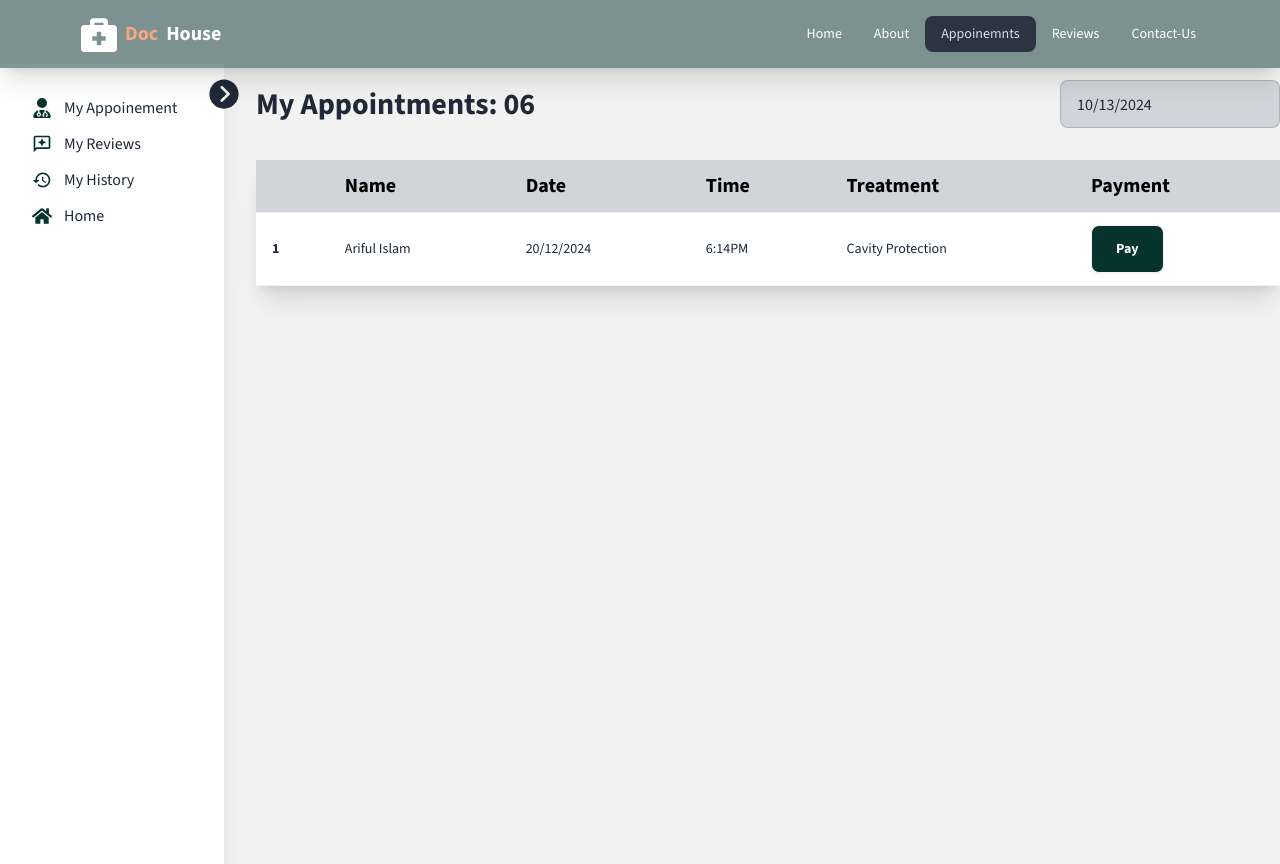
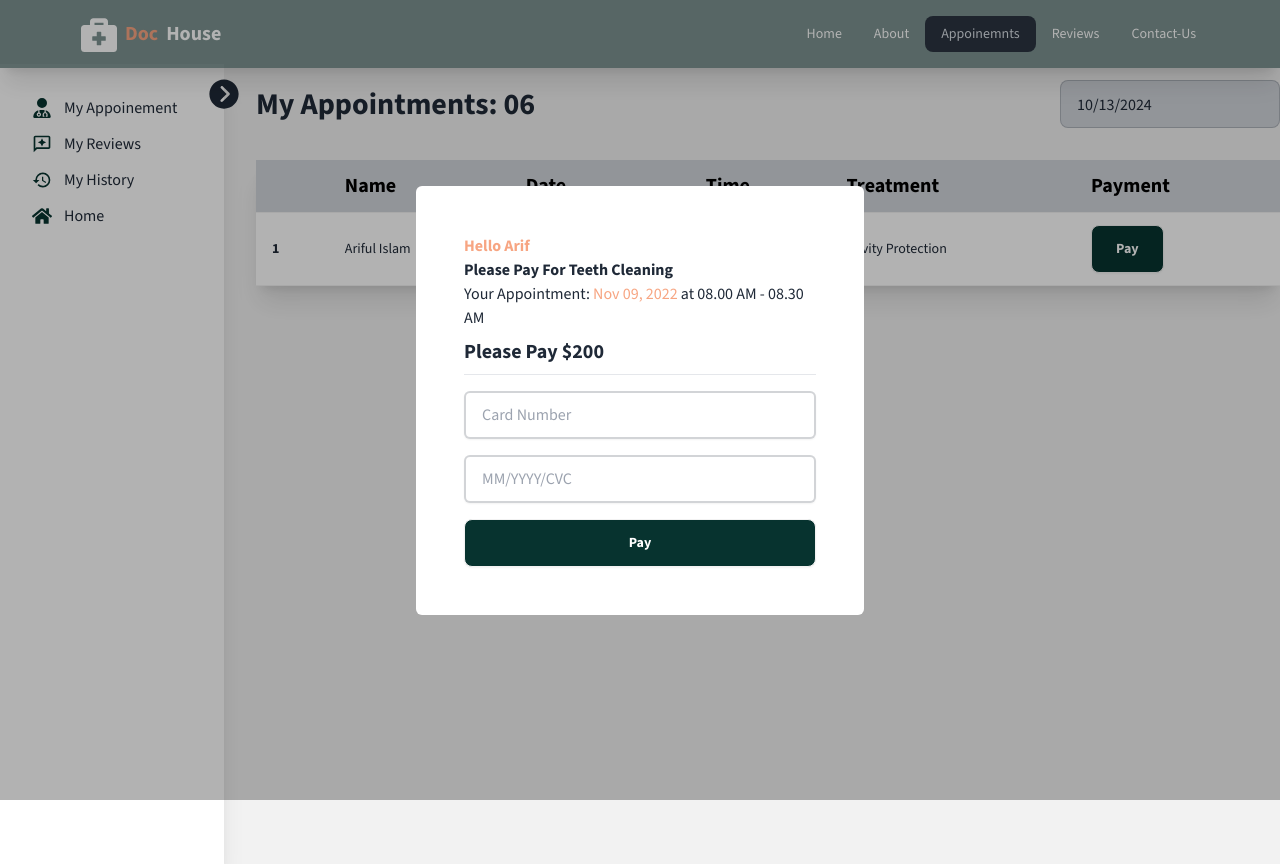
Before and after one commit to Arif-Islam21/doc-houce-practise, a React (Vite) app in the folder client/: page /DashBoard/Appoinemnts in a window 1280 px wide. Both pictures are taken after a click on the button "Pay". Built offline with nearby package versions, Linux system fonts and the light colour scheme; no server answers.

Commit message:
payment modal done

```diff
--- /dev/null
+++ b/client/src/Components/PaymentModal/PaymentModal.jsx
@@ -0,0 +1,58 @@
+import {
+  Description,
+  Dialog,
+  DialogBackdrop,
+  DialogPanel,
+  DialogTitle,
+} from "@headlessui/react";
+
+const PaymentModal = ({ setIsOpen, isOpen }) => {
+  return (
+    <Dialog
+      open={isOpen}
+      onClose={() => setIsOpen(false)}
+      className="relative z-50"
+    >
+      {/* The backdrop, rendered as a fixed sibling to the panel container */}
+      <DialogBackdrop className="fixed inset-0 bg-black/30" />
+
+      {/* Full-screen container to center the panel */}
+      <div className="fixed inset-0 flex w-screen items-center justify-center p-4">
+        {/* The actual dialog panel  */}
+        <DialogPanel className="max-w-md rounded-md bg-white p-12">
+          <DialogTitle className="font-bold text-secondary">
+            Hello Arif
+          </DialogTitle>
+          <Description className={"font-bold"}>
+            Please Pay For Teeth Cleaning
+          </Description>
+          <p>
+            Your Appointment:{" "}
+            <span className="text-secondary">Nov 09, 2022</span> at 08.00 AM -
+            08.30 AM
+          </p>
+          <h2 className="my-2 text-xl font-bold">Please Pay $200</h2>
+          <hr />
+          <input
+            type="text"
+            className="input rounded-md input-bordered shadow-sm w-full mt-4 border-2"
+            placeholder="Card Number"
+          />
+          <input
+            type="text"
+            className="input rounded-md input-bordered shadow-sm w-full mt-4 border-2"
+            placeholder="MM/YYYY/CVC"
+          />
+          <button
+            className="btn w-full mt-4 bg-primary text-white font-bold hover:text-primary hover:border-2 hover:border-primary"
+            onClick={() => setIsOpen(false)}
+          >
+            Pay
+          </button>
+        </DialogPanel>
+      </div>
+    </Dialog>
+  );
+};
+
+export default PaymentModal;
--- a/client/src/Pages/DashBoard/UserDashboard/MyAppoinement/MyAppoinemensts.jsx
+++ b/client/src/Pages/DashBoard/UserDashboard/MyAppoinement/MyAppoinemensts.jsx
@@ -1,8 +1,10 @@
 import { useState } from "react";
 import DatePicker from "react-datepicker";
+import PaymentModal from "../../../../Components/PaymentModal/PaymentModal";
 
 const MyAppoinemensts = () => {
   const [startDate, setStartDate] = useState(new Date());
+  let [isOpen, setIsOpen] = useState(false);
   return (
     <div className="">
       <div className="flex flex-col md:flex-row items-center justify-center lg:justify-between">
@@ -39,7 +41,10 @@ const MyAppoinemensts = () => {
                 <td>6:14PM</td>
                 <td>Cavity Protection</td>
                 <td>
-                  <button className="btn px-6 font-bold bg-primary text-white hover:text-primary">
+                  <button
+                    onClick={() => setIsOpen(true)}
+                    className="btn px-6 font-bold bg-primary text-white hover:text-primary"
+                  >
                     Pay
                   </button>
                 </td>
@@ -58,6 +63,7 @@ const MyAppoinemensts = () => {
                 <td>Tax Accountant</td>
                 <td>Red</td>
               </tr> */}
+              <PaymentModal isOpen={isOpen} setIsOpen={setIsOpen} />
             </tbody>
           </table>
         </div>
```
